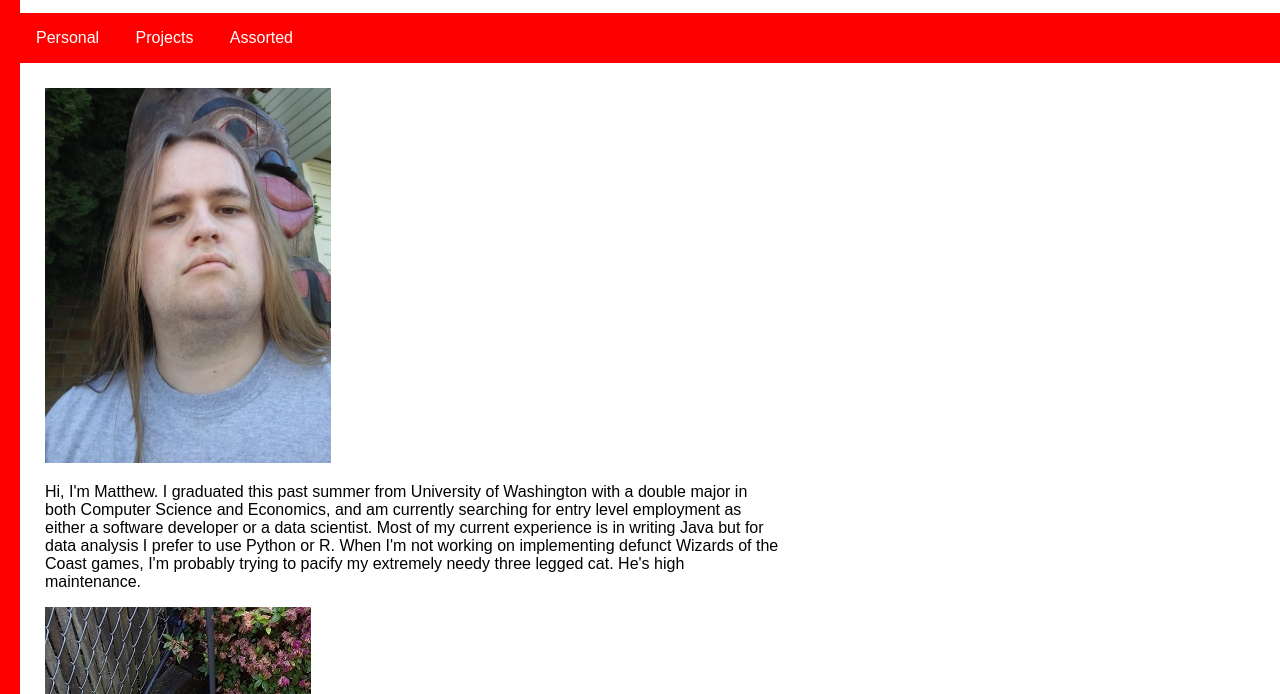
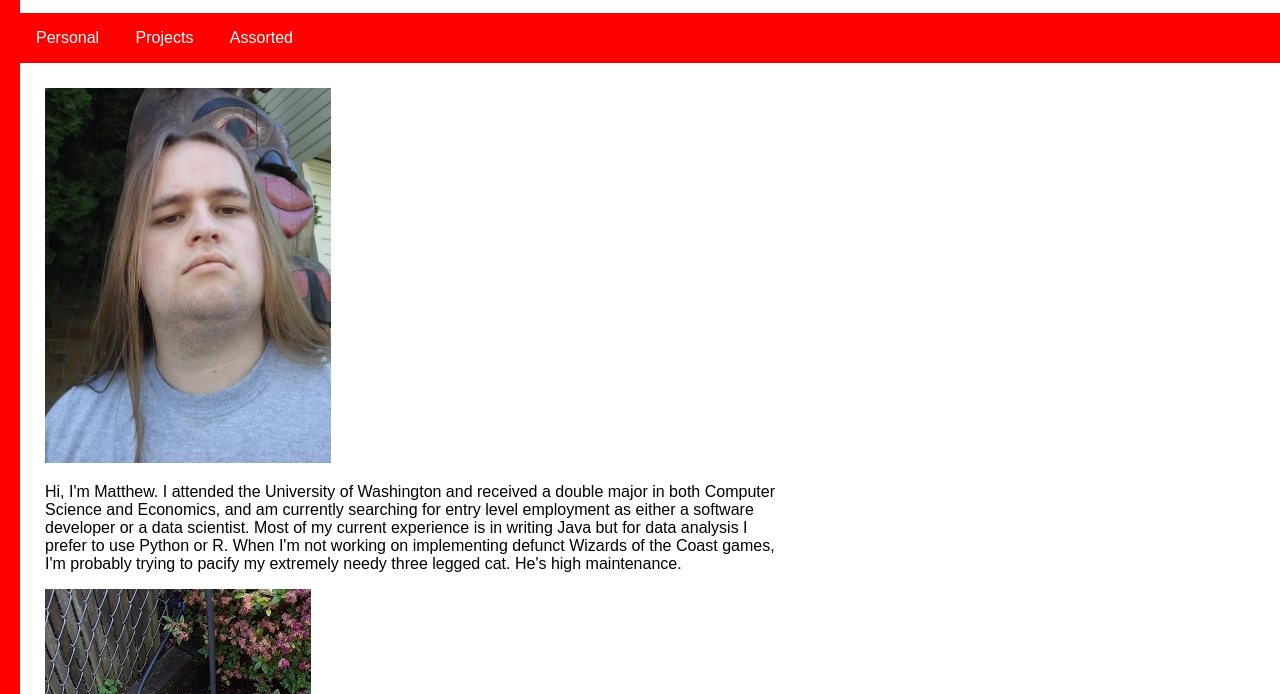
Before and after one commit to mattb555/mattb555.github.io, a plain HTML site: page aboutme.html in a window 1280 px wide. Shown: the part 106-800 px from the top of the page. Drawn offline with Linux system fonts and the light colour scheme.

Commit message:
Fixed biographical errors

```diff
--- a/aboutme.html
+++ b/aboutme.html
@@ -10,7 +10,7 @@
 		<div id="menuholder"></div>
 		<div id="aboutmecontent">
 			<img src="src/MatthewBunge.jpg"></img>
-			<p>Hi, I'm Matthew. I graduated this past summer from University of Washington with a double major in both Computer Science and Economics, and am currently searching for entry level employment as either a software developer or a data scientist. Most of my current experience is in writing Java but for data analysis I prefer to use Python or R. When I'm not working on implementing defunct Wizards of the Coast games, I'm probably trying to pacify my extremely needy three legged cat. He's high maintenance.</p>
+			<p>Hi, I'm Matthew. I attended the University of Washington and received a double major in both Computer Science and Economics, and am currently searching for entry level employment as either a software developer or a data scientist. Most of my current experience is in writing Java but for data analysis I prefer to use Python or R. When I'm not working on implementing defunct Wizards of the Coast games, I'm probably trying to pacify my extremely needy three legged cat. He's high maintenance.</p>
 			<img src="src/Pod.jpg"></img>
 			<h2>Places to find me:<h2>
 			<img src="https://projecteuler.net/profile/mattb555.png"></img><br/>
```
